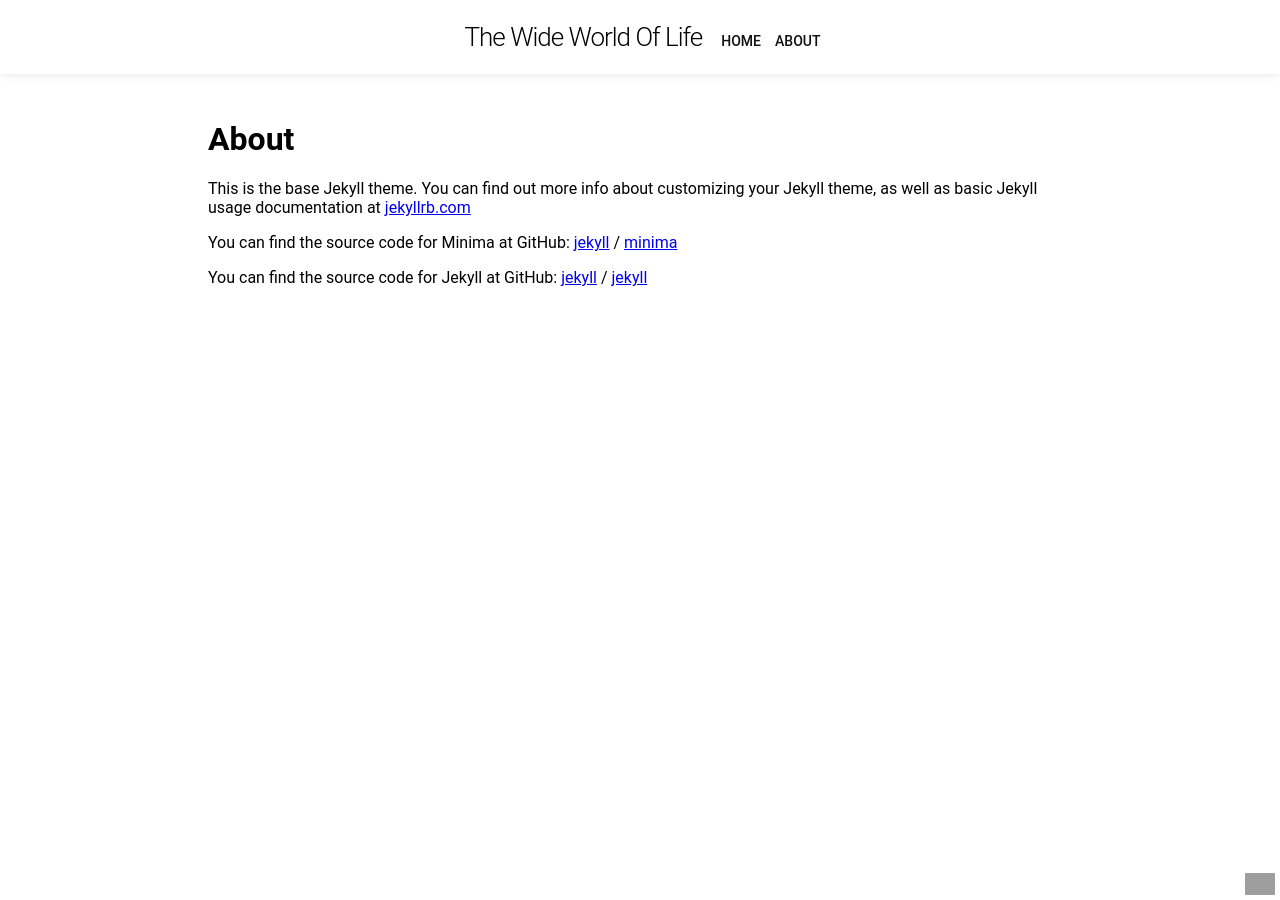
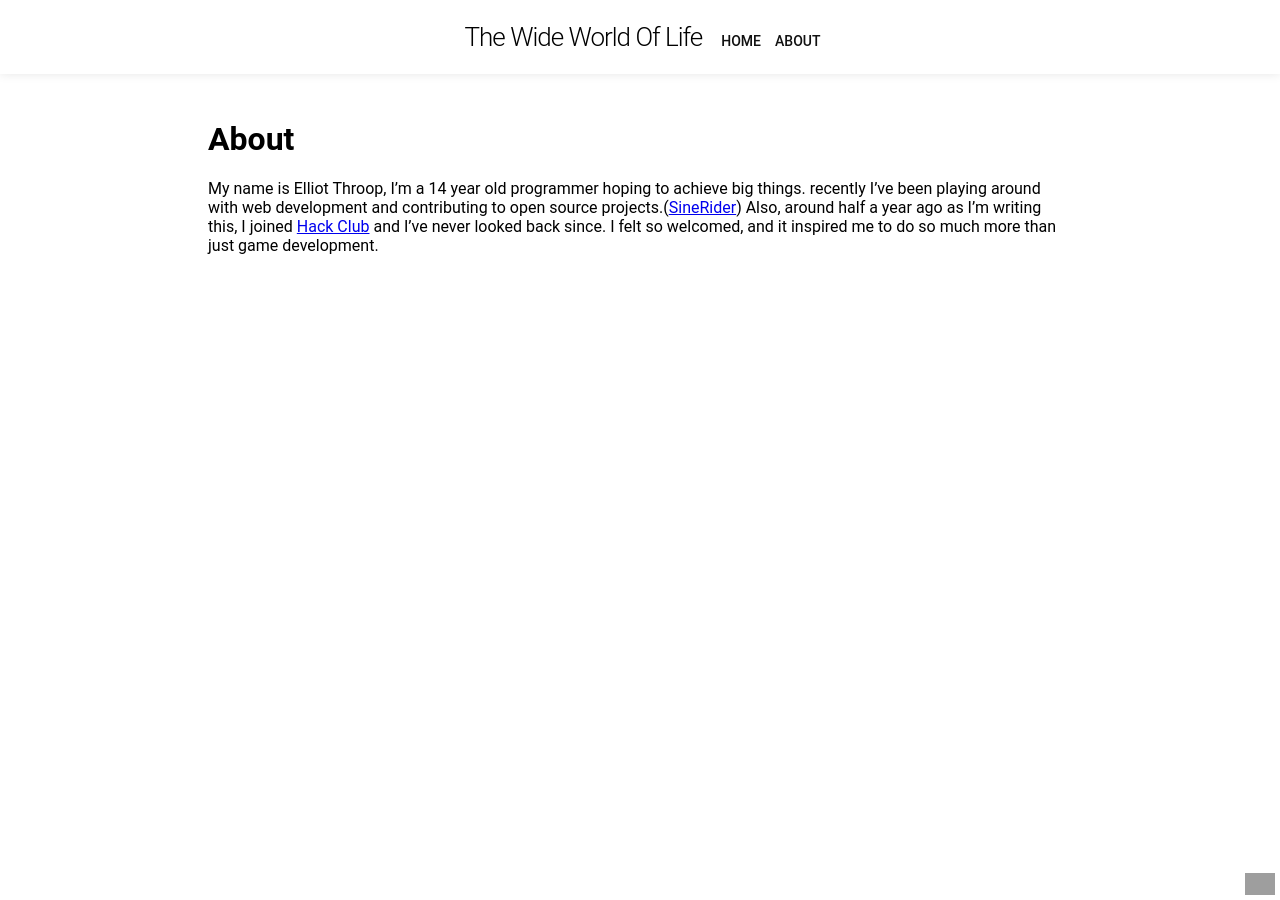
Before and after one commit to Captainexpo-1/captainexpo-1.github.io, a Jekyll site: the page built from about.markdown, in a window 1280 px wide. Built offline with Jekyll 4.4.1, drawn with Linux system fonts in a browser that asks for light colours; nearby versions of some CDN libraries; grey boxes are pictures that could not be loaded.

Commit message:
initial post!

````diff
--- a/404.html
+++ b/404.html
@@ -3,6 +3,7 @@ permalink: /404.html
 ---
 
 <style type="text/css" media="screen">
+
   .container {
     margin: 10px auto;
     max-width: 600px;
--- a/_posts/2023-08-24-first.markdown
+++ b/_posts/2023-08-24-first.markdown
@@ -2,4 +2,8 @@
 layout: post
 title: Hello world!
 ---
-woope
+This is the first post to my blog (this website) with hopefully many more to come.
+
+```python
+print("Hello World!")
+```
--- a/about.markdown
+++ b/about.markdown
@@ -4,15 +4,4 @@ title: About
 permalink: /about/
 ---
 # About
-This is the base Jekyll theme. You can find out more info about customizing your Jekyll theme, as well as basic Jekyll usage documentation at [jekyllrb.com](https://jekyllrb.com/)
-
-You can find the source code for Minima at GitHub:
-[jekyll][jekyll-organization] /
-[minima](https://github.com/jekyll/minima)
-
-You can find the source code for Jekyll at GitHub:
-[jekyll][jekyll-organization] /
-[jekyll](https://github.com/jekyll/jekyll)
-
-
-[jekyll-organization]: https://github.com/jekyll
+My name is Elliot Throop, I'm a 14 year old programmer hoping to achieve big things. recently I've been playing around with web development and contributing to open source projects.([SineRider](https://sinerider.com)) Also, around half a year ago as I'm writing this, I joined [Hack Club](https://hackclub.com) and I've never looked back since. I felt so welcomed, and it inspired me to do so much more than just game development.
````
Also changed, not shown: _posts/2023-08-24-test.markdown (deleted, +0 -32 lines).
